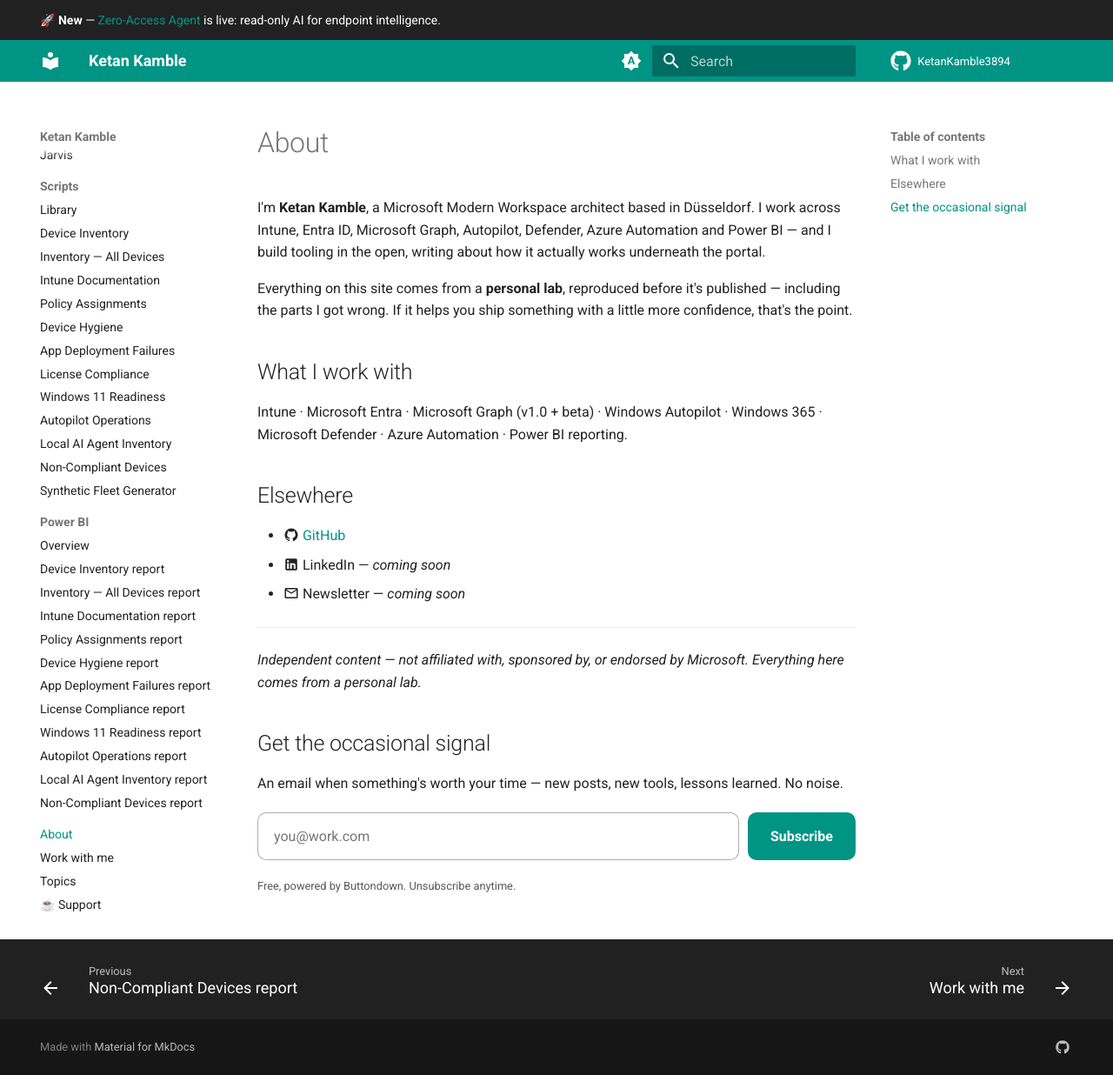
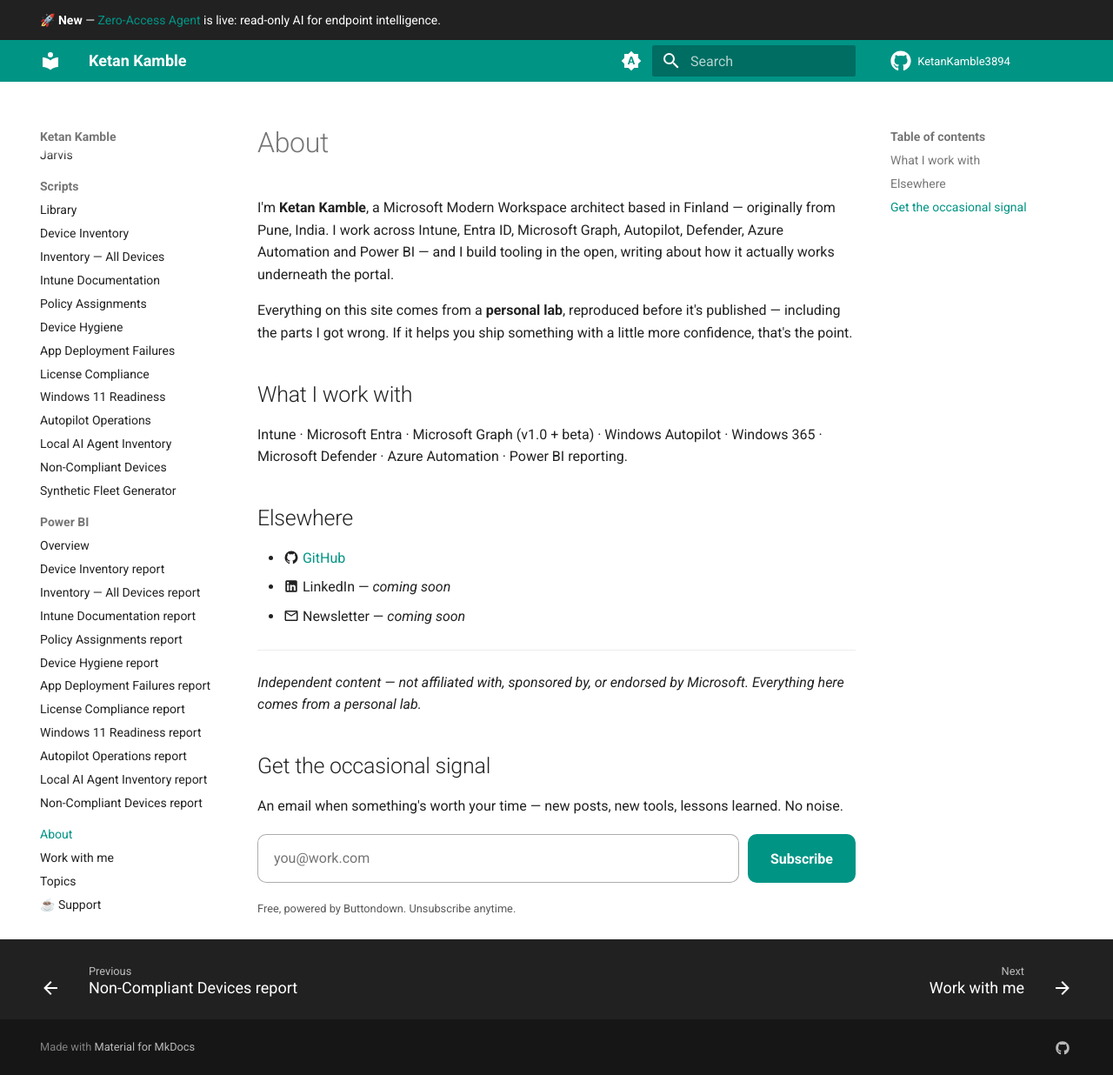
Before and after one commit to KetanKamble3894/KetanKamble3894.github.io, an MkDocs documentation site: the page built from docs/about/index.md, in a window 1280 px wide and 1236 px high. Shown: the whole window at 87% size. Built offline with MkDocs 1.6.1 and Material for MkDocs 9.7.7, drawn with Linux system fonts in a browser that asks for light colours; comment, search, counter and statistics services are not loaded.

Commit message:
Add files via upload

```diff
--- a/docs/about/index.md
+++ b/docs/about/index.md
@@ -6,7 +6,7 @@
 
 # About
 
-I'm **Ketan Kamble**, a Microsoft Modern Workspace architect based in Düsseldorf. I work across Intune,
+I'm **Ketan Kamble**, a Microsoft Modern Workspace architect based in Finland — originally from Pune, India. I work across Intune,
 Entra ID, Microsoft Graph, Autopilot, Defender, Azure Automation and Power BI — and I build tooling in the
 open, writing about how it actually works underneath the portal.
 
--- a/overrides/home.html
+++ b/overrides/home.html
@@ -212,7 +212,7 @@
         <div class="pfp"><img src="assets/headshot/ketan.jpg" alt="Ketan Kamble"></div>
         <div class="nm">Ketan Kamble</div>
         <div class="role">Microsoft Modern Workspace Architect</div>
-        <div class="loc"><svg width="13" height="13" viewBox="0 0 24 24" fill="none" stroke="currentColor" stroke-width="2"><path d="M21 10c0 7-9 13-9 13s-9-6-9-13a9 9 0 0118 0z"/><circle cx="12" cy="10" r="3"/></svg>Düsseldorf, Germany</div>
+        <div class="loc"><svg width="13" height="13" viewBox="0 0 24 24" fill="none" stroke="currentColor" stroke-width="2"><path d="M21 10c0 7-9 13-9 13s-9-6-9-13a9 9 0 0118 0z"/><circle cx="12" cy="10" r="3"/></svg>Finland</div>
         <div class="socials">
           <a class="soc" href="https://github.com/KetanKamble3894" title="GitHub"><svg width="18" height="18" viewBox="0 0 16 16" fill="currentColor"><path d="M8 0C3.58 0 0 3.58 0 8c0 3.54 2.29 6.53 5.47 7.59.4.07.55-.17.55-.38 0-.19-.01-.82-.01-1.49-2.01.37-2.53-.49-2.69-.94-.09-.23-.48-.94-.82-1.13-.28-.15-.68-.52-.01-.53.63-.01 1.08.58 1.23.82.72 1.21 1.87.87 2.33.66.07-.52.28-.87.51-1.07-1.78-.2-3.64-.89-3.64-3.95 0-.87.31-1.59.82-2.15-.08-.2-.36-1.02.08-2.12 0 0 .67-.21 2.2.82a7.6 7.6 0 014 0c1.53-1.03 2.2-.82 2.2-.82.44 1.1.16 1.92.08 2.12.51.56.82 1.27.82 2.15 0 3.07-1.87 3.75-3.65 3.95.29.25.54.73.54 1.48 0 1.07-.01 1.93-.01 2.2 0 .21.15.46.55.38A8.01 8.01 0 0016 8c0-4.42-3.58-8-8-8z"/></svg></a>
           <a class="soc" href="#" title="LinkedIn"><svg width="17" height="17" viewBox="0 0 24 24" fill="currentColor"><path d="M20.45 20.45h-3.56v-5.57c0-1.33-.02-3.04-1.85-3.04-1.85 0-2.14 1.45-2.14 2.94v5.67H9.35V9h3.41v1.56h.05c.48-.9 1.63-1.85 3.36-1.85 3.6 0 4.27 2.37 4.27 5.45v6.29zM5.34 7.43a2.06 2.06 0 110-4.13 2.06 2.06 0 010 4.13zM7.12 20.45H3.56V9h3.56v11.45zM22.22 0H1.77C.79 0 0 .77 0 1.72v20.56C0 23.23.79 24 1.77 24h20.45c.98 0 1.78-.77 1.78-1.72V1.72C24 .77 23.2 0 22.22 0z"/></svg></a>
```
Also changed, not shown: docs/assets/headshot/ketan.jpg, docs/assets/img/social-card.png.
